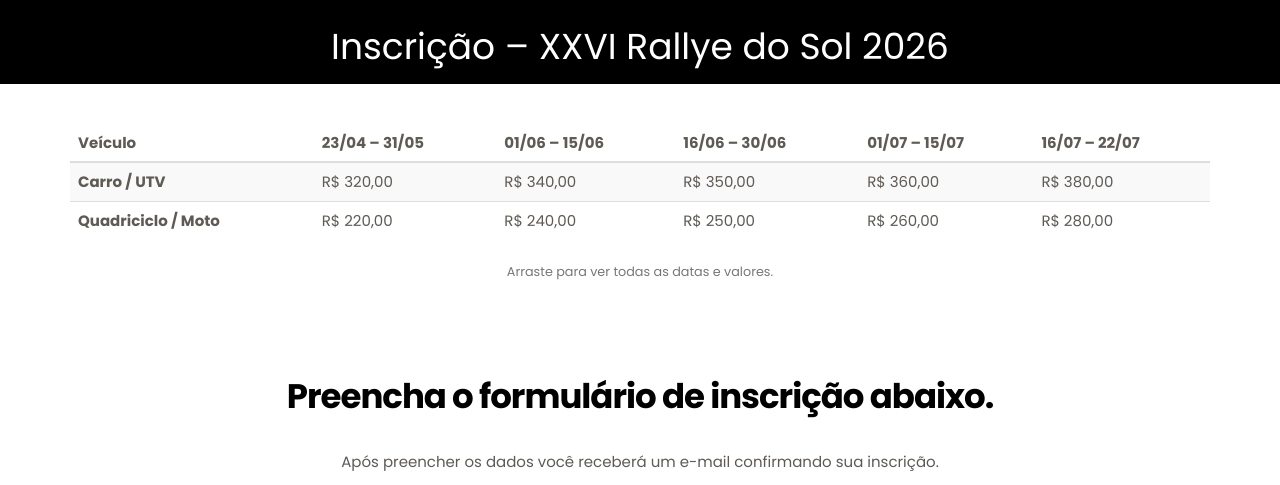
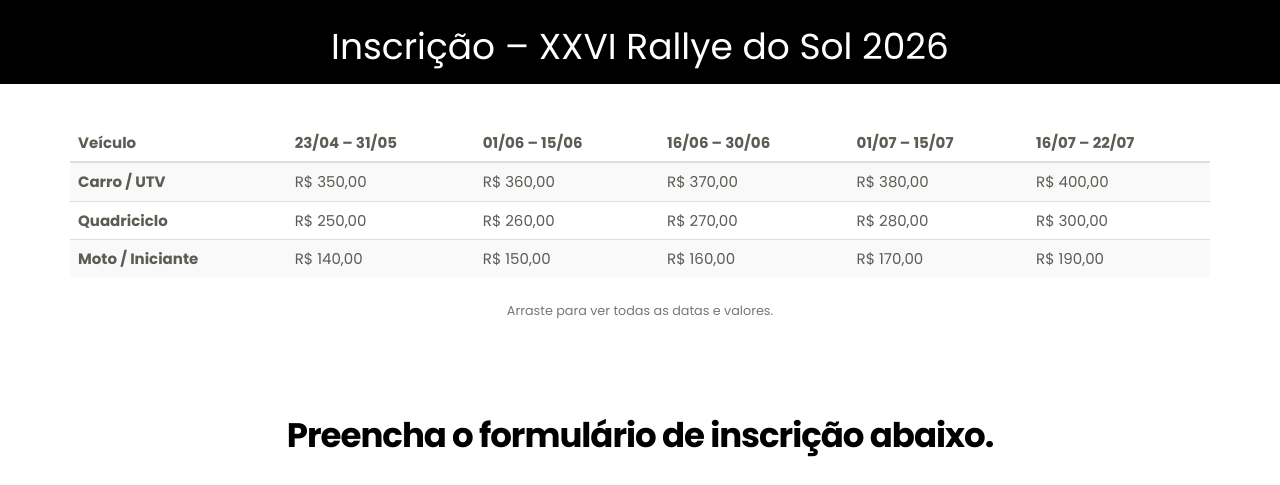
Before and after one commit to leonidasamorim/fepauto.com.br, a PHP site: page /inscricao.php in a window 1280 px wide. Shown: the top 485 px of the page. Run offline with PHP 8.4, Linux system fonts and the light colour scheme.

Commit message:
add moto iniciante categoria

```diff
--- a/categoria-moto-v2.php
+++ b/categoria-moto-v2.php
@@ -1,14 +1,10 @@
 <?php
 $categorias = [
     'Moto Iniciante'                                 => 'MOTO INICIANTE',
-    'Iniciante'                                      => 'INICIANTE',
     'Novato'                                         => 'NOVATO',
     'Intermediário'                                  => 'INTERMEDIÁRIO',
     'Over45'                                         => 'OVER45',
-    'Graduado'                                       => 'GRADUADO',
-    'BNE-Graduado'                                   => 'BRASIL NORTE/NORDESTE DE ENDURO - GRADUADO',
-    'BNE-Over45'                                     => 'BRASIL NORTE/NORDESTE DE ENDURO - OVER45',
-    'BNE-Intermediário'                              => 'BRASIL NORTE/NORDESTE DE ENDURO - INTERMEDIÁRIO',
+    'Graduado'                                       => 'GRADUADO'
 ];
 foreach ($categorias as $val => $label) {
     echo '<option value="' . htmlspecialchars($val) . '">' . htmlspecialchars($label) . "</option>\n";
--- a/categoria-quadriciclo-v2.php
+++ b/categoria-quadriciclo-v2.php
@@ -1,7 +1,9 @@
 <?php
 $categorias = [
     'Quadriciclo – NOVATO'       => 'Quadriciclo – NOVATO',
-    'Quadriciclo – EXPERIENTE'   => 'Quadriciclo – EXPERIENTE',
+    'Quadriciclo – INTERMEDIÁRIO'   => 'Quadriciclo – INTERMEDIÁRIO',
+    'Quadriciclo – OVER 45'       => 'Quadriciclo – OVER 45',
+    'Quadriciclo – GRADUADO'     => 'Quadriciclo – GRADUADO',
 ];
 foreach ($categorias as $val => $label) {
     echo "<option value=\"" . htmlspecialchars($val) . "\">" . htmlspecialchars($label) . "</option>\n";
--- a/config.php
+++ b/config.php
@@ -33,8 +33,8 @@ define('PIX_TITULAR', 'FEDERAÇÃO PARAENSE DE MOTOCICLISMO');
 define('PIX_BANCO',   'CAIXA ECONOMICA FEDERAL');
 
 // ─── Carteira da Federação ────────────────────────────────────────────────────
-define('CARTEIRA_CARRO',           192.00);
-define('CARTEIRA_CARRO_RENOVACAO', 482.00); // apenas categorias PTRR1 e PNRR
+define('CARTEIRA_CARRO',           214.00);
+define('CARTEIRA_CARRO_RENOVACAO', 528.00); // apenas categorias PTRR1 e PNRR
 define('CARTEIRA_MOTO',            400.00);
 define('CARTEIRA_MOTO_RENOVACAO',  400.00);
 
@@ -42,12 +42,12 @@ define('CARTEIRA_MOTO_RENOVACAO',  400.00);
 define('EVENT_NAME',  'XXVI Rallye do Sol 2026');
 define('EVENT_YEAR',  '2026');
 
-// ─── Tabela de preços (Carro/UTV | Moto/Quadriciclo) ─────────────────────────
-// Cada lote: ['ate' => 'AAAA-MM-DD', 'carro' => float, 'moto' => float]
+// ─── Tabela de preços (Carro/UTV | Quadriciclo | Moto Iniciante) ─────────────
+// Cada lote: ['ate' => 'AAAA-MM-DD', 'carro' => float, 'quadriciclo' => float, 'moto' => float]
 define('PRECOS', [
-    ['ate' => '2026-05-31', 'carro' => 320.00, 'moto' => 220.00],
-    ['ate' => '2026-06-15', 'carro' => 340.00, 'moto' => 240.00],
-    ['ate' => '2026-06-30', 'carro' => 350.00, 'moto' => 250.00],
-    ['ate' => '2026-07-15', 'carro' => 360.00, 'moto' => 260.00],
-    ['ate' => '2026-07-22', 'carro' => 380.00, 'moto' => 280.00],
+    ['ate' => '2026-05-31', 'carro' => 350.00, 'quadriciclo' => 250.00, 'moto' => 140.00],
+    ['ate' => '2026-06-15', 'carro' => 360.00, 'quadriciclo' => 260.00, 'moto' => 150.00],
+    ['ate' => '2026-06-30', 'carro' => 370.00, 'quadriciclo' => 270.00, 'moto' => 160.00],
+    ['ate' => '2026-07-15', 'carro' => 380.00, 'quadriciclo' => 280.00, 'moto' => 170.00],
+    ['ate' => '2026-07-22', 'carro' => 400.00, 'quadriciclo' => 300.00, 'moto' => 190.00],
 ]);
--- a/inscricao-inc/js/general.js
+++ b/inscricao-inc/js/general.js
@@ -16,6 +16,7 @@ $(document).ready(function () {
         $('#alert-possui-carteira').hide();
         $('#alert-nao-possui-carteira').hide();
         $('#v-atencao').hide();
+        $('#v-atestado-carro').hide();
 
         $('.fPossuiCarteira').prop('checked', false);
         $('.fCarteiraValida').prop('checked', false);
@@ -35,6 +36,7 @@ $(document).ready(function () {
             $('#fNavegadorRg').prop('required', true);
             $('.fTipoSangueNavegador').prop('required', true);
             $('#fCategoria').load('categoria-carro-v2.php');
+            $('#v-atestado-carro').show();
         }
 
         if (veiculo === 'Moto') {
--- a/inscricao.php
+++ b/inscricao.php
@@ -75,15 +75,27 @@ $csrf = $_SESSION['csrf_token'];
                                 <tbody>
                                 <tr>
                                     <th>Carro / UTV</th>
-                                    <td>R$ 320,00</td><td>R$ 340,00</td>
-                                    <td>R$ 350,00</td><td>R$ 360,00</td>
+                                    <td>R$ 350,00</td>
+                                    <td>R$ 360,00</td>
+                                    <td>R$ 370,00</td>
                                     <td>R$ 380,00</td>
+                                    <td>R$ 400,00</td>
                                 </tr>
                                 <tr>
-                                    <th>Quadriciclo / Moto</th>
-                                    <td>R$ 220,00</td><td>R$ 240,00</td>
-                                    <td>R$ 250,00</td><td>R$ 260,00</td>
+                                    <th>Quadriciclo</th>
+                                    <td>R$ 250,00</td>
+                                    <td>R$ 260,00</td>
+                                    <td>R$ 270,00</td>
                                     <td>R$ 280,00</td>
+                                    <td>R$ 300,00</td>
+                                </tr>
+                                 <tr>
+                                    <th>Moto / Iniciante</th>
+                                    <td>R$ 140,00</td>
+                                    <td>R$ 150,00</td>
+                                    <td>R$ 160,00</td>
+                                    <td>R$ 170,00</td>
+                                    <td>R$ 190,00</td>
                                 </tr>
                                 </tbody>
                             </table>
@@ -514,7 +526,11 @@ $csrf = $_SESSION['csrf_token'];
                                     <strong style="color:red">ATENÇÃO:</strong><br/>
                                     I. Envie cópia da Habilitação para o e-mail
                                     <strong>fepauto@fepauto.com.br</strong><br/>
-                                    II. No dia da entrega do kit do XXVI Rallye do Sol o inscrito deverá
+                                    <span id="v-atestado-carro" style="display:none">
+                                    II. Envie também o <strong>Atestado Médico</strong> para o e-mail
+                                    <strong>fepauto@fepauto.com.br</strong><br/>
+                                    </span>
+                                    III. No dia da entrega do kit do XXVI Rallye do Sol o inscrito deverá
                                     apresentar comprovante de pagamento.
                                 </div>
                             </div>
```
Also changed, not shown: processa-inscricao.php (+7 -3 lines).
